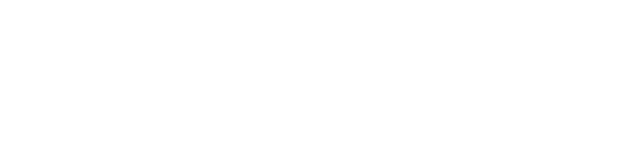
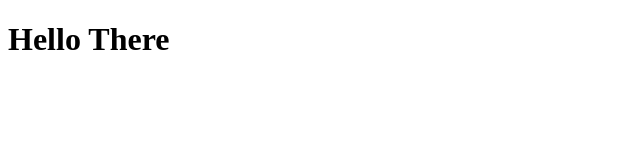
Before and after one commit to AkashMete/crypto-tracker, a website: page index.html in a window 1280 px wide. Shown: the whole page, without its empty margins (0-640 px from the left). Drawn offline with Linux system fonts and the light colour scheme.

Commit message:
Second Commit

```diff
--- a/index.html
+++ b/index.html
@@ -4,9 +4,9 @@
     <meta charset="UTF-8">
     <meta http-equiv="X-UA-Compatible" content="IE=edge">
     <meta name="viewport" content="width=device-width, initial-scale=1.0">
-    <title>Crypto Tracker Testing</title>
+    <title>Crypto Tracker Testing1</title>
 </head>
 <body>
-
+    <h1>Hello There</h1>
 </body>
 </html>
```
